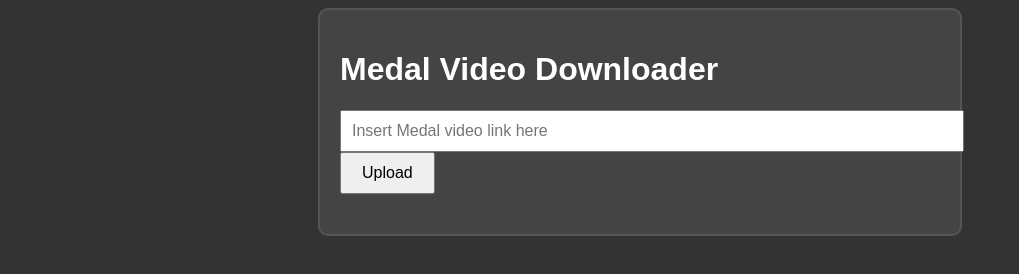
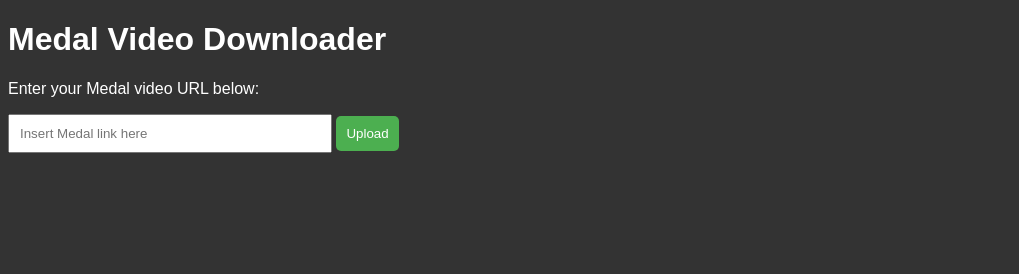
Before and after one commit to AshHehe/medal-watermark, a plain HTML site: page index.html in a window 1280 px wide. Shown: the whole page, without its empty margins (0-1019 px from the left). Drawn offline with Linux system fonts and the light colour scheme.

Commit message:
Update index.html

```diff
--- a/index.html
+++ b/index.html
@@ -4,69 +4,51 @@
   <meta charset="UTF-8">
   <meta name="viewport" content="width=device-width, initial-scale=1.0">
   <title>Medal Video Downloader</title>
-<style>
-  body {
-    background-color: #333333;
-    color: white;
-    font-family: Arial, sans-serif;
-  }
-  .container {
-    max-width: 600px;
-    margin: 0 auto;
-    padding: 20px;
-    border: 2px solid #555555;
-    border-radius: 10px;
-    background-color: #444444;
-  }
-  .input-group {
-    margin-bottom: 20px;
-  }
-  .input-group input[type="text"] {
-    width: 100%;
-    padding: 10px;
-    font-size: 16px;
-  }
-  .input-group button {
-    padding: 10px 20px;
-    font-size: 16px;
-    cursor: pointer;
-  }
-  video {
-    width: 100%;
-    display: none; /* Hide video initially */
-  }
-</style>
 </head>
-<body>
-<div class="container">
+<body style="background-color: #333333; color: #ffffff; font-family: Arial, sans-serif;">
   <h1>Medal Video Downloader</h1>
-  <div class="input-group">
-    <input type="text" id="medalUrl" placeholder="Insert Medal video link here">
-    <button onclick="uploadMedal()">Upload</button>
-  </div>
-  <video id="medalVideo" controls autoplay>
+  <p>Enter your Medal video URL below:</p>
+  <input type="text" id="medalUrl" placeholder="Insert Medal link here" style="padding: 10px; width: 300px;">
+  <button onclick="uploadMedal()" style="padding: 10px; background-color: #4CAF50; color: white; border: none; border-radius: 5px; cursor: pointer;">Upload</button>
+  <br><br>
+  <video id="medalVideo" controls style="display: none; width: 480px;">
     Your browser does not support the video tag.
   </video>
-</div>
 
   <script>
+    // Function to upload Medal URL and fetch video preview
     async function uploadMedal() {
+      // Get the Medal URL from the input field
       const medalUrl = document.getElementById('medalUrl').value;
-  const response = await fetch('YOUR_FUNCTION_ENDPOINT', {
+
+      try {
+        // Make a POST request to the endpoint
+        const response = await fetch('https://medal-watermark.vercel.app/api/medalwatermark', {
           method: 'POST',
           headers: {
             'Content-Type': 'application/json'
           },
           body: JSON.stringify({ url: medalUrl })
         });
+
+        // Parse the JSON response
         const data = await response.json();
+
+        // Check if the response is valid and contains a video source
         if (data.valid && data.src) {
+          // Display the video preview
           const videoSrc = data.src;
           const videoElement = document.getElementById('medalVideo');
           videoElement.src = videoSrc;
           videoElement.style.display = 'block'; // Show video
         } else {
+          // Display an error message if the response is invalid or missing video source
           alert('Invalid Medal video URL!');
+        }
+      } catch (error) {
+        // Display an error message if there's an error with the request
+        console.error('Error uploading Medal URL:', error);
+        alert('Failed to upload Medal URL. Please try again.');
       }
     }
   </script>
```
Lines whose indentation alone changed are shown as unchanged.
